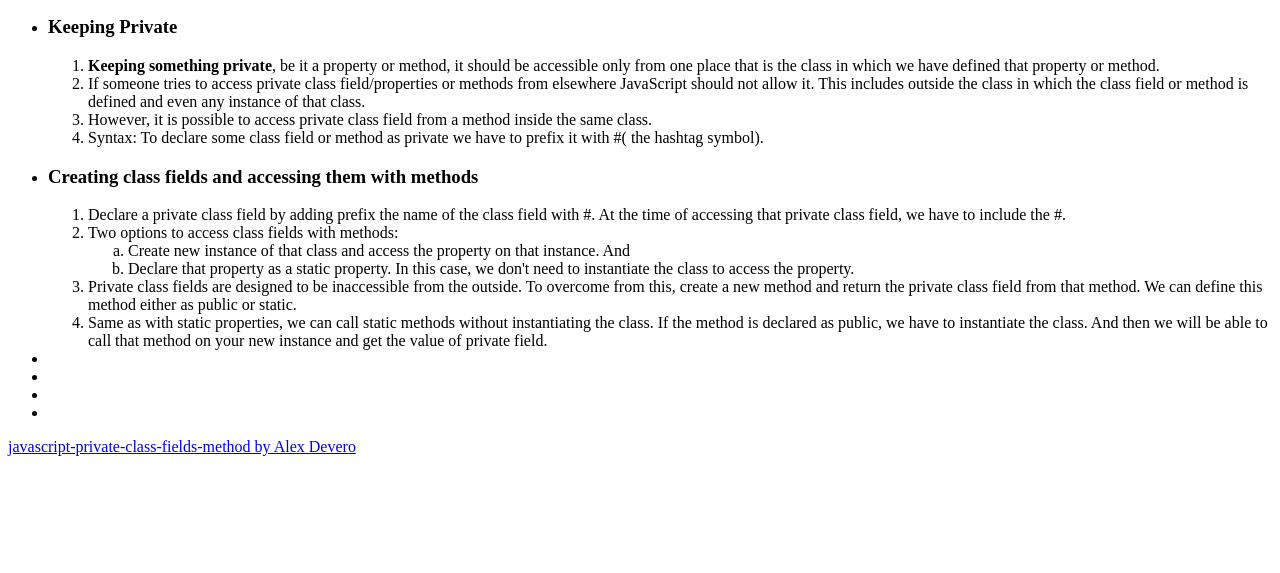
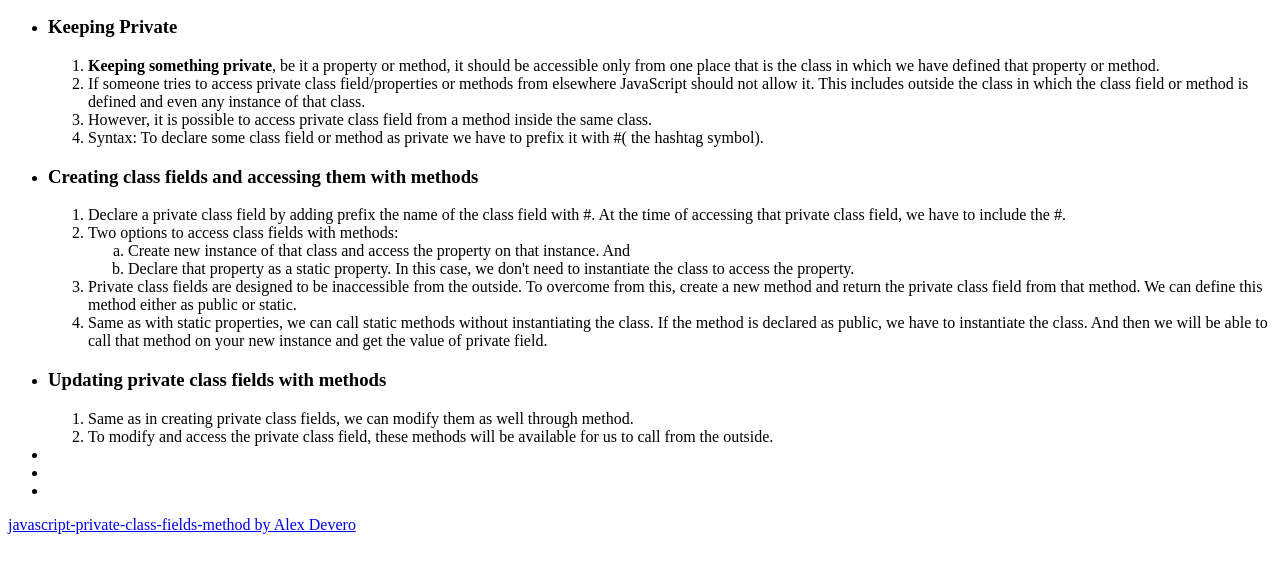
Before and after one commit to yugmani/alex-class-private, a website: page index.html in a window 1280 px wide. Shown: the part 105-678 px from the top of the page. Drawn offline with Linux system fonts and the light colour scheme.

Commit message:
update private class fields and methods

```diff
--- a/index.html
+++ b/index.html
@@ -69,7 +69,19 @@
         </li>
       </ol>
     </li>
-    <li></li>
+    <li>
+      <h3>Updating private class fields with methods</h3>
+      <ol>
+        <li>
+          Same as in creating private class fields, we can modify them as well
+          through method.
+        </li>
+        <li>
+          To modify and access the private class field, these methods will be
+          available for us to call from the outside.
+        </li>
+      </ol>
+    </li>
     <li></li>
     <li></li>
     <li></li>
```
Also changed, not shown: index.js (+34 -1 lines).
